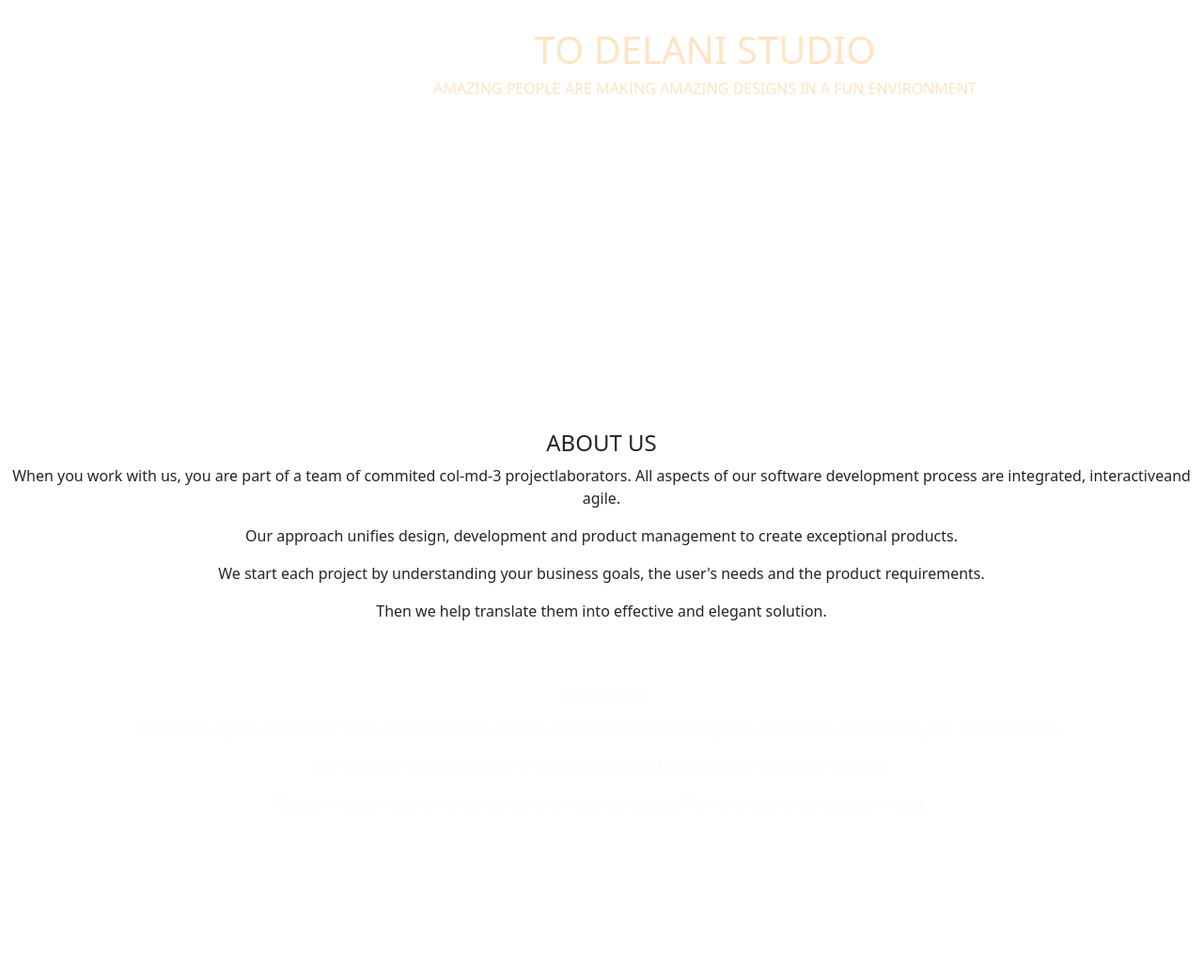
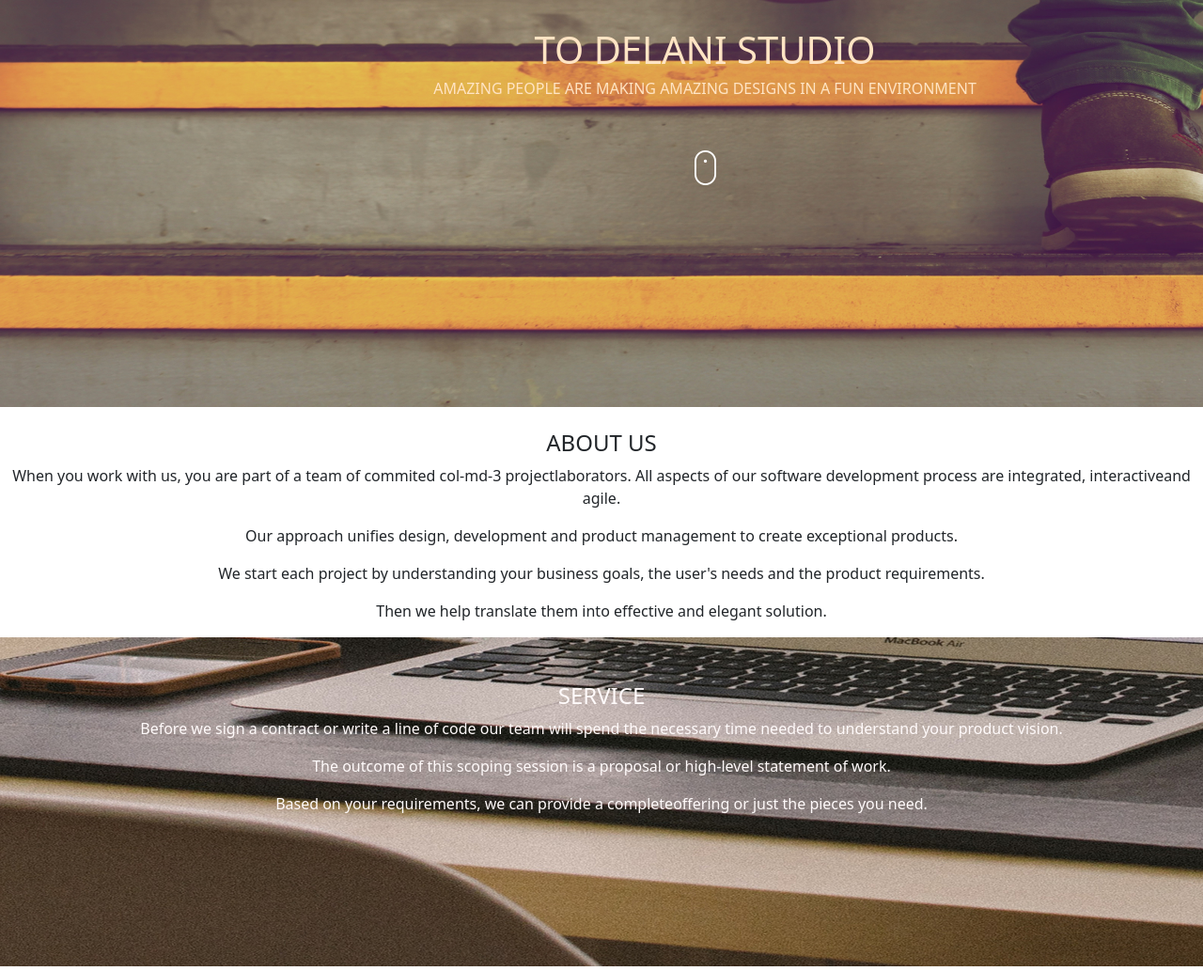
Before and after one commit to Maecy-s/Delani-studio, a plain HTML site: page index.html in a window 1280 px wide. Shown: the part 267-1300 px from the top of the page at 94% size. Drawn offline with nearby package versions, Linux system fonts and the light colour scheme.

Commit message:
Update index.css

```diff
--- a/css/index.css
+++ b/css/index.css
@@ -1,6 +1,6 @@
 
 .intro {
-    background-image: url("images/backgrounds/h_img.jpg");
+    background-image: url("../images/backgrounds/h_img.jpg");
     background-size: 100% 100%;
     height: 700px;
     width: 1500px;
@@ -20,7 +20,7 @@
 }
 
 .service {
-    background-image: url("images/backgrounds/s_image.jpg");
+    background-image: url("../images/backgrounds/s_image.jpg");
     height: 350px;
     text-align: center;
     color: snow;
@@ -84,7 +84,7 @@
 
 }
 .contact {
-    background-image: url("images/backgrounds/c_image.jpg");
+    background-image: url("../images/backgrounds/c_image.jpg");
     text-align: center;
     color: white;
 
```
